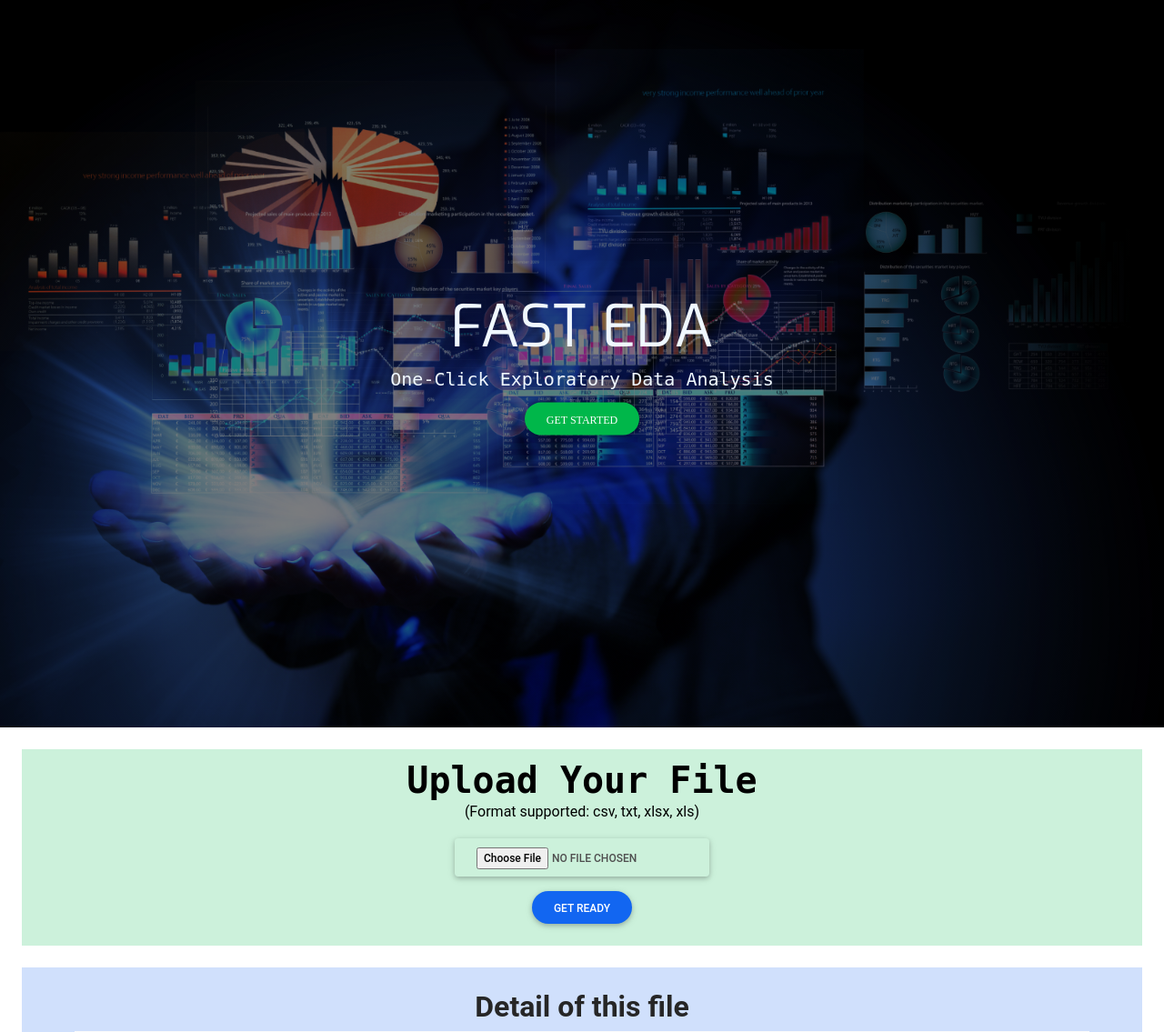
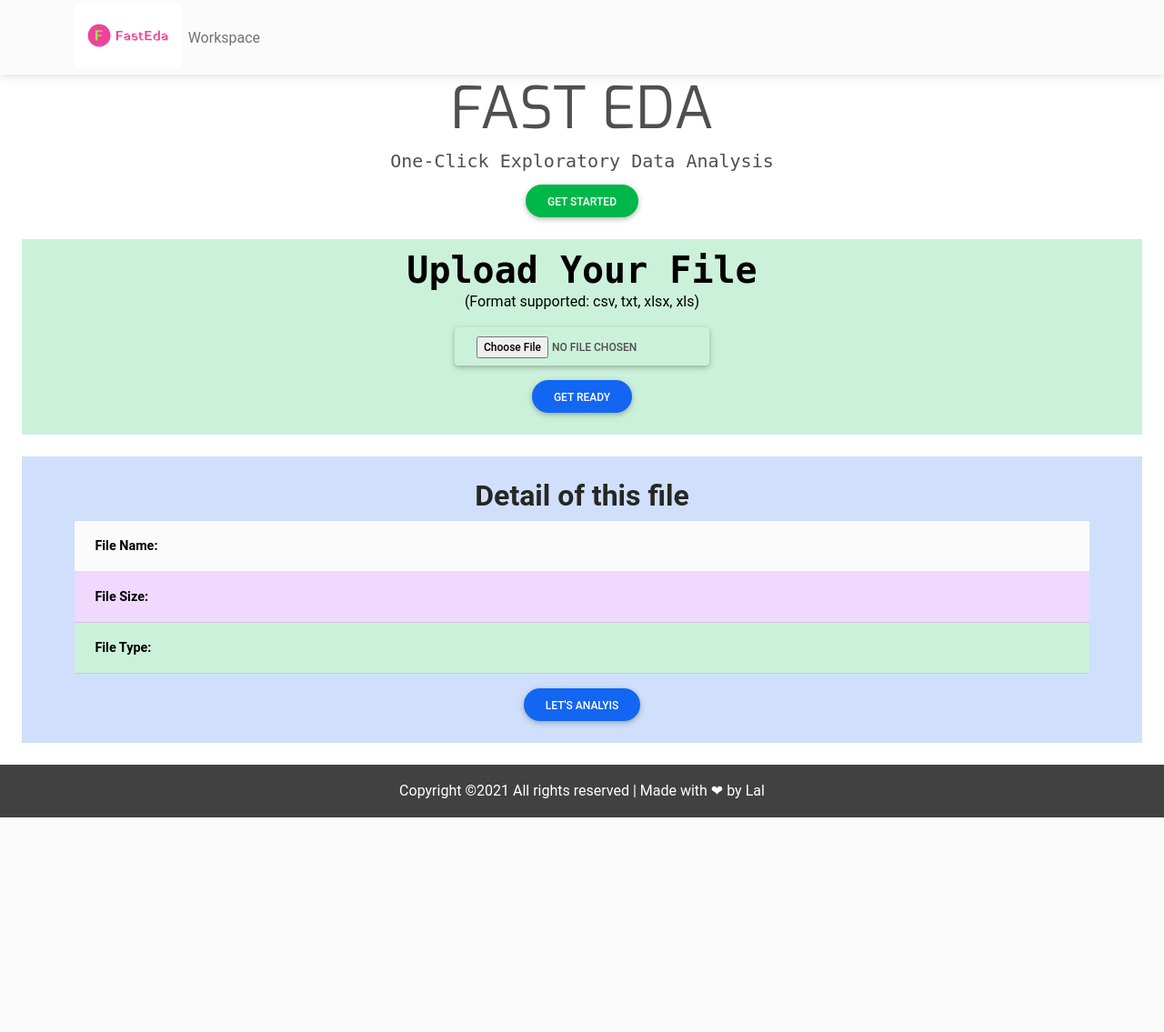
Before and after one commit to lkarjun/fastpreprocess, a FastAPI app: page / in a window 1280 px wide. Shown: the top 1135 px of the page at 91% size. After the commit the page ends 899 px from the top, so only its background shows below. Run offline with FastAPI, Linux system fonts and the light colour scheme; some libraries are stand-ins or nearby versions.

Commit message:
Navbar and Back-to-Top button

```diff
--- a/template/layout.html
+++ b/template/layout.html
@@ -6,21 +6,71 @@
     <meta name="viewport" content="width=device-width, initial-scale=1.0">
     <link href="https://cdnjs.cloudflare.com/ajax/libs/mdb-ui-kit/3.3.0/mdb.min.css" rel="stylesheet"/>
     <script src="https://ajax.googleapis.com/ajax/libs/jquery/3.5.1/jquery.min.js"></script>
-    <link rel="stylesheet" href="{{ url_for('static', path='/css/style.css') }}">
     <link rel="preconnect" href="https://fonts.gstatic.com">
     <link href="https://fonts.googleapis.com/css2?family=Exo&display=swap" rel="stylesheet">
     <script src="https://cdn.jsdelivr.net/npm/chart.js@3.2.1/dist/chart.min.js"></script>
     <script src="{{ url_for('static', path='/js/main.js') }}"></script>
-    <!-- <script type="module" src="{{ url_for('static', path='/node_modules/apexcharts/apexcharts.js') }}"></script> -->
     <script src="https://cdn.jsdelivr.net/npm/apexcharts"></script>
+    <link rel="shortcut icon" href="{{ url_for('static', path='/Images/logo.svg') }}" type="image/x-icon">
 
     <title>{{ title }}</title>
 </head>
 <body>
 
+    <!-- Navbar -->
+<nav class="navbar navbar-expand-lg stick-top navbar-light bg-light">
+    <!-- Container wrapper -->
+    <div class="container">
+      <!-- Navbar brand -->
+        <img
+          src="{{ url_for('static', path='/Images/logo.svg') }}"
+          height="70px"
+          alt=""
+          loading="lazy"
+          style="margin-top: -5px;"
+        />
 
 
-    {% block content %}{% endblock %}
+      <!-- Collapsible wrapper -->
+      <div class="collapse navbar-collapse" id="navbarButtonsExample">
+        <!-- Left links -->
+        <ul class="navbar-nav me-auto mb-2 mb-lg-0">
+          <li class="nav-item">
+            <a class="nav-link" href="#">Workspace</a>
+          </li>
+        </ul>
+        <!-- Left links -->
+
+        <div style="display: none;">
+            <div class="d-flex align-items-center">
+            <button type="button" class="btn btn-primary btn-theme font-weight-bold ">
+                Save File
+            </button>
+        </div>
+
+        </div>
+      </div>
+      <!-- Collapsible wrapper -->
+    </div>
+    <!-- Container wrapper -->
+  </nav>
+  <!-- Navbar -->
+
+
+  <button
+      type="button"
+      class="btn btn-danger btn-floating btn-lg"
+      id="btn-back-to-top"
+      style="
+          position: fixed;
+          bottom: 20px;
+          right: 20px;
+          display: none;">
+        <img src="{{ url_for('static', path='/Images/arrow-up-circle-fill.svg') }}">
+  </button>
+
+
+  {% block content %}{% endblock %}
 
 
 
@@ -39,7 +89,32 @@
 
 <!-- ---------------Footer------------ -->
 
+<script>
+  let mybutton = document.getElementById("btn-back-to-top");
 
+// When the user scrolls down 20px from the top of the document, show the button
+window.onscroll = function () {
+  scrollFunction();
+};
+
+function scrollFunction() {
+  if (
+    document.body.scrollTop > 20 ||
+    document.documentElement.scrollTop > 20
+  ) {
+    mybutton.style.display = "block";
+  } else {
+    mybutton.style.display = "none";
+  }
+}
+// When the user clicks on the button, scroll to the top of the document
+mybutton.addEventListener("click", backToTop);
+
+function backToTop() {
+  document.body.scrollTop = 0;
+  document.documentElement.scrollTop = 0;
+}
+</script>
 
 <script type="text/javascript"  src="https://cdnjs.cloudflare.com/ajax/libs/mdb-ui-kit/3.3.0/mdb.min.js"></script>
 
```
